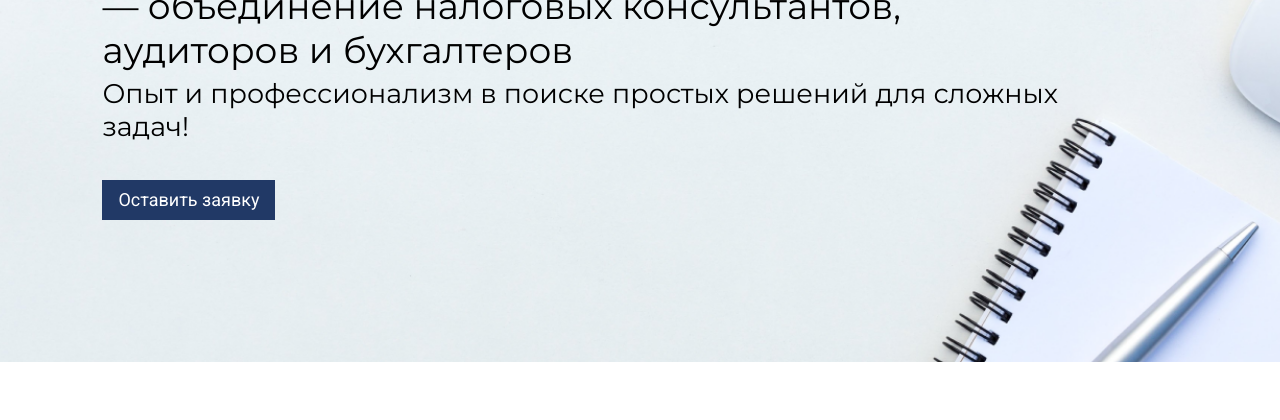
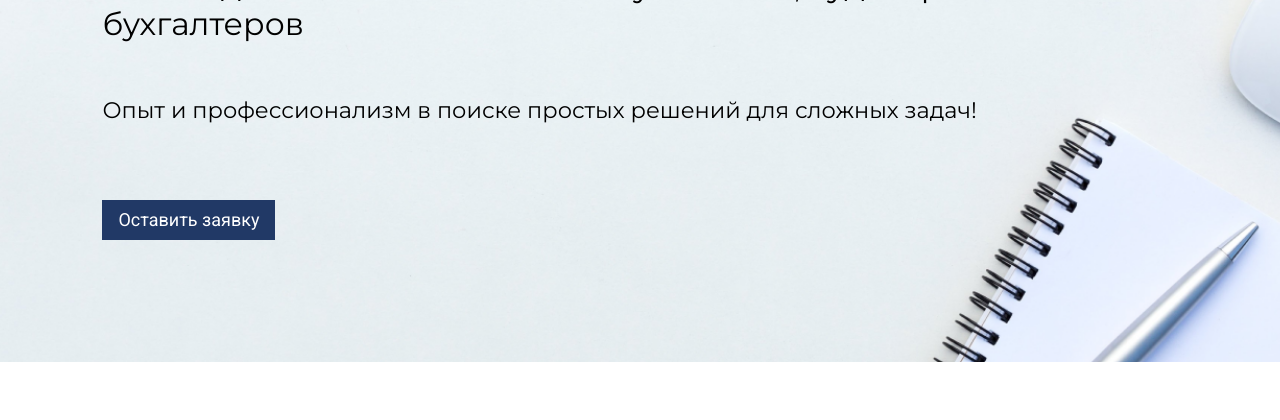
Before and after one commit to westcrime/mona-alliance-website, a website: page index.html in a window 1280 px wide. Shown: the part 238-658 px from the top of the page. Drawn offline with nearby package versions, Linux system fonts and the light colour scheme; a web font is replaced by a local one.

Commit message:
changed font size

```diff
--- a/styles.css
+++ b/styles.css
@@ -169,7 +169,7 @@ section {
 .main-banner .container {
     margin-top: 10%;
     margin-bottom: 5%;
-    height: 85%;
+    height: 100%;
     width: 75%;
     margin-left: 8%;
     display: flex;
@@ -190,15 +190,15 @@ section {
 }
 
 .main-banner .container .row .name-text {
-    font-size: 3rem;
+    font-size: 2.75rem;
 }
 
 .main-banner .container .row .secondary-name-text {
-    font-size: 2rem;
+    font-size: 1.75rem;
 }
 
 .main-banner .container .row .usual-text {
-    font-size: 1.5rem;
+    font-size: 1.25rem;
 }
 
 /* Медиазапрос для маленьких экранов */
```
